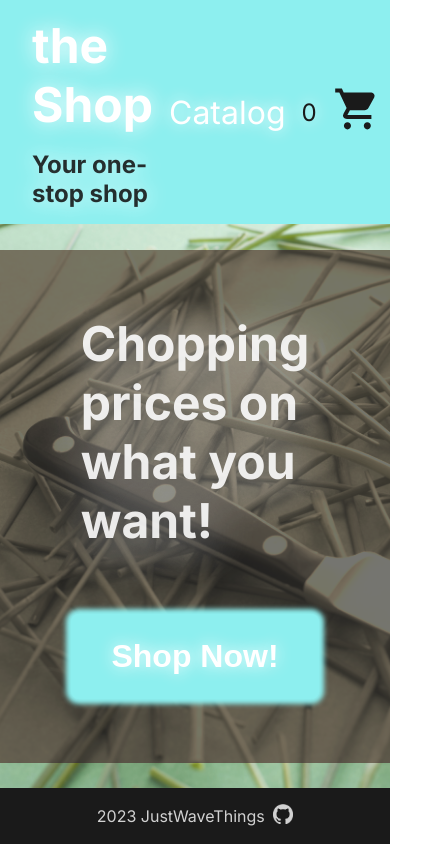
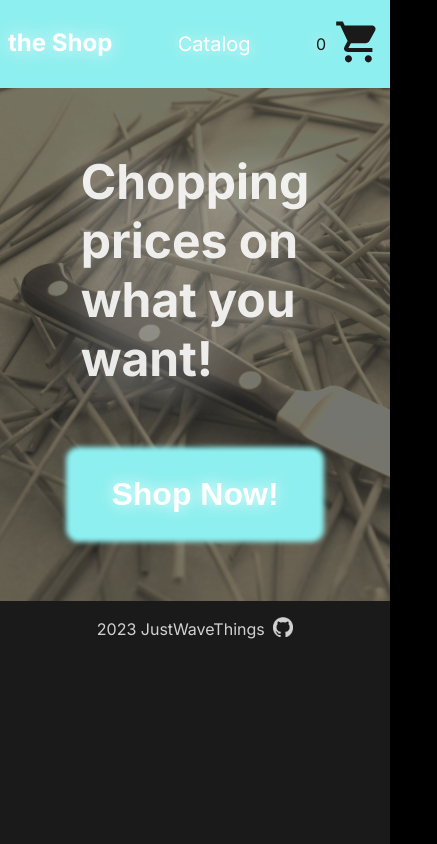
Before and after one commit to JustWaveThings/shop, a React (Create React App) app in the folder shopping-cart/: page / in a window 390 px wide. Shown: the whole page, 437 px wide, since content can reach past the window. Built offline with nearby package versions, Linux system fonts and the light colour scheme.

Commit message:
style: header reponsive down to 320px

```diff
--- a/shopping-cart/src/index.css
+++ b/shopping-cart/src/index.css
@@ -1,9 +1,8 @@
 :root {
 	--blue-accent-color: rgb(129, 238, 238);
-}
-
-#root {
 	font-family: 'Inter', sans-serif;
+	-webkit-font-smoothing: antialiased;
+	-moz-osx-font-smoothing: grayscale;
 	margin: 0;
 	padding: 0;
 	background-color: black;
@@ -11,17 +10,16 @@
 	opacity: 0.9;
 	display: flex;
 	flex-direction: column;
-	height: 100%;
-	min-height: 100vh;
 }
 
-body {
+* {
+	box-sizing: border-box;
 	margin: 0;
-	font-family: -apple-system, BlinkMacSystemFont, 'Segoe UI', 'Roboto', 'Oxygen',
-		'Ubuntu', 'Cantarell', 'Fira Sans', 'Droid Sans', 'Helvetica Neue',
-		sans-serif;
-	-webkit-font-smoothing: antialiased;
-	-moz-osx-font-smoothing: grayscale;
+	padding: 0;
+}
+
+#root {
+	overflow-x: hidden;
 }
 
 .header--cont {
@@ -47,6 +45,7 @@
 .header--title {
 	font-size: 3rem;
 }
+
 .header--subtitle {
 	font-size: 1.5rem;
 	opacity: 0.9;
@@ -77,6 +76,45 @@
 	text-shadow: 0 0 15px rgba(255, 255, 255, 1);
 }
 
+@media (max-width: 425px) {
+	.header--cont {
+		flex-direction: row;
+		flex-wrap: wrap;
+		align-items: center;
+		padding: 1rem 0.5rem;
+		justify-content: space-evenly;
+		align-items: first baseline;
+	}
+	.header--cont--left {
+		font-size: 0.75rem;
+		align-items: first baseline;
+		flex-direction: row;
+		justify-content: center;
+	}
+
+	.header--title {
+		font-size: 1.5rem;
+	}
+	.header--subtitle {
+		display: none;
+	}
+
+	.header--cont--center {
+		font-size: 1.25rem;
+	}
+
+	.header--cont--right {
+		font-size: 1rem;
+		gap: 0.5rem;
+		margin: auto;
+	}
+	.header--cart {
+		height: 3rem;
+	}
+	.header--cart--count {
+	}
+}
+
 .footer--cont {
 	display: flex;
 	flex-direction: row;
@@ -89,6 +127,7 @@
 	opacity: 0.8;
 	margin-top: auto;
 }
+
 .home--cont {
 	display: flex;
 	flex-direction: row;
```
